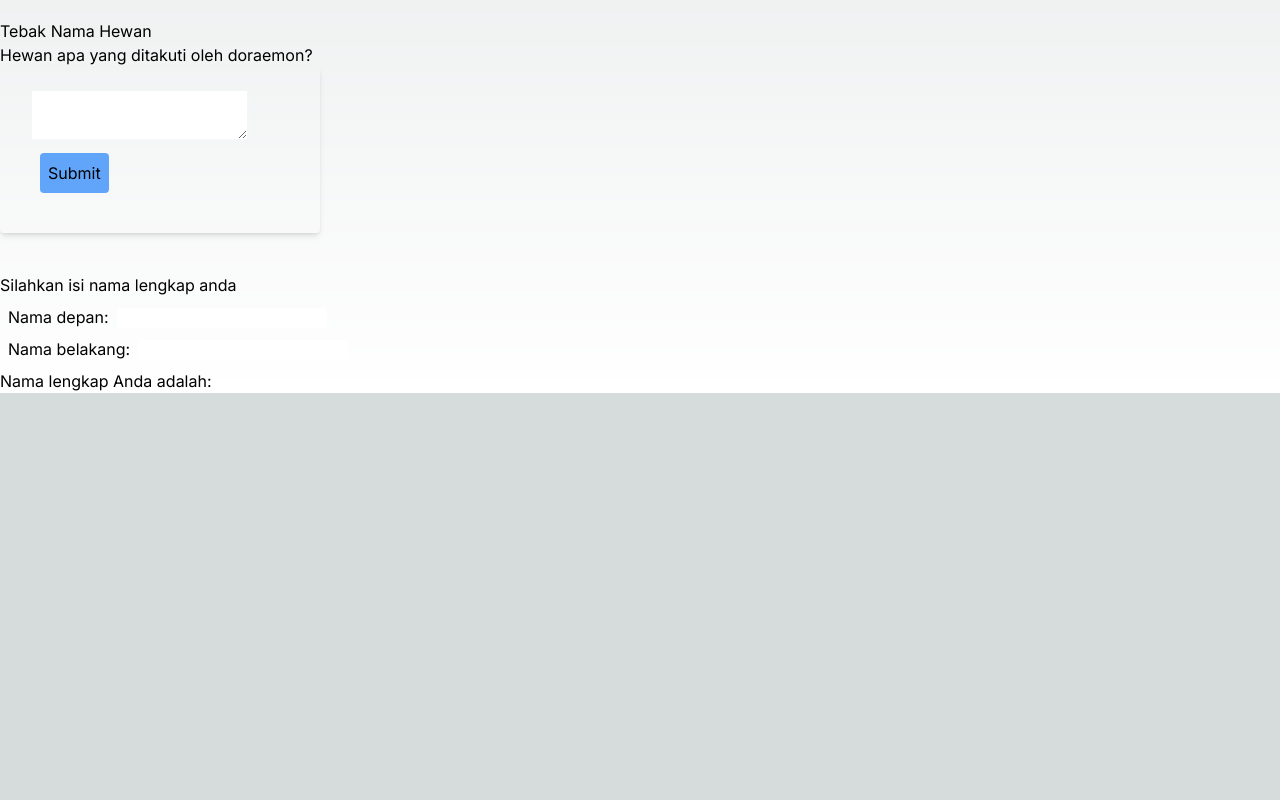
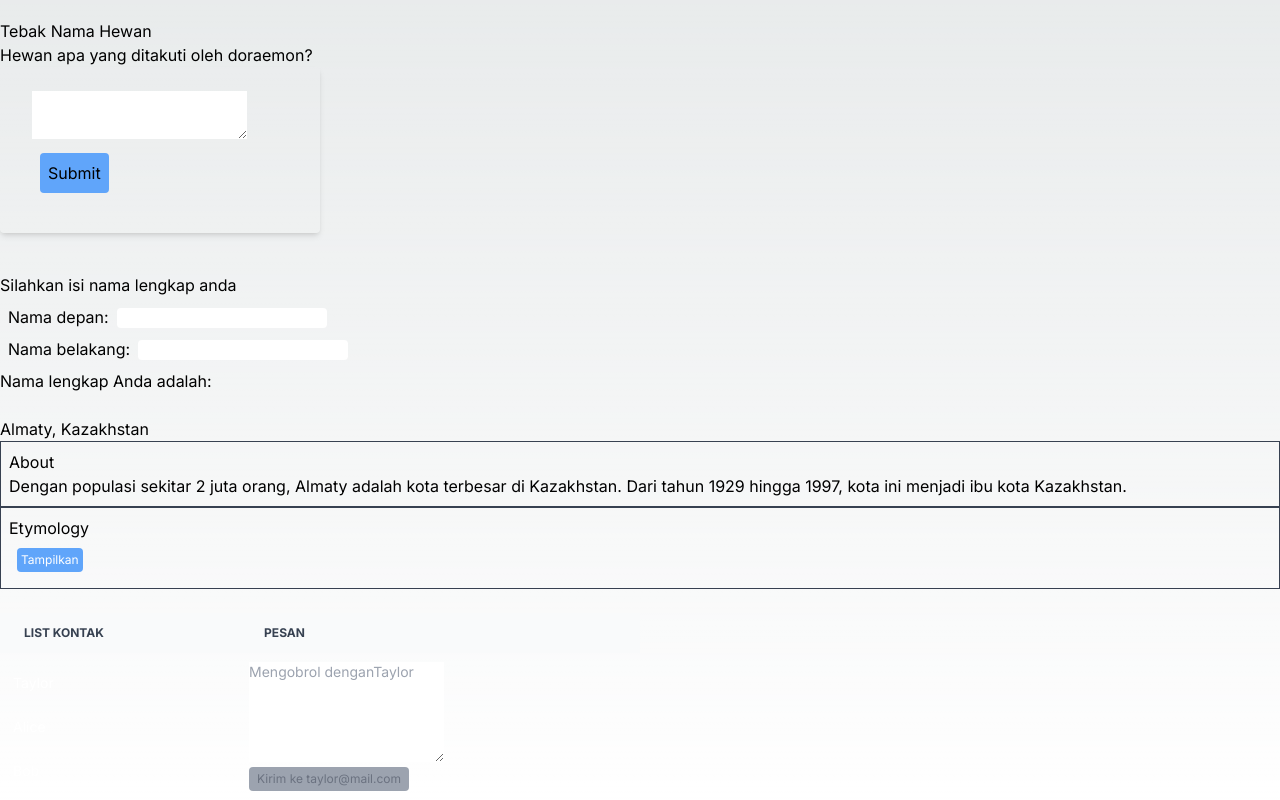
Before and after one commit to BntnggShll/PBF, a Next.js app in the folder pertemuan ke4/04-event-dan-state/: page / in a window 1280 px wide. Shown: the part 666-1466 px from the top of the page. Before the commit the page ends 1059 px from the top, so only its background shows below. Built offline with nearby package versions, Linux system fonts and the light colour scheme.

Commit message:
Praktikum 6

```diff
--- a/pertemuan ke4/04-event-dan-state/src/app/page.tsx
+++ b/pertemuan ke4/04-event-dan-state/src/app/page.tsx
@@ -1,5 +1,7 @@
 "use client";
+import Accordion from "@/components/accordion";
 import Tombol_1, { Tombol_2, Tombol_3 } from "@/components/button";
+import Messenger from "@/components/chat";
 import Form, { Form_2 } from "@/components/form";
 import Gallery from "@/components/gallery";
 
@@ -27,6 +29,10 @@
       <Form />
       <br></br>
       <Form_2 />
+      <br></br>
+      <Accordion />
+      <br></br>
+      <Messenger />
     </>
   );
 }
--- /dev/null
+++ b/pertemuan ke4/04-event-dan-state/src/components/accordion.tsx
@@ -0,0 +1,42 @@
+import { useState } from "react";
+
+export default function Accordion() {
+  const [activeIndex, setActiveIndex] = useState(0);
+  return (
+    <>
+      <h2>Almaty, Kazakhstan</h2>
+      <Panel
+        title="About"
+        isActive={activeIndex === 0}
+        onShow={() => setActiveIndex(0)}
+      >
+        Dengan populasi sekitar 2 juta orang, Almaty adalah kota terbesar di
+        Kazakhstan. Dari tahun 1929 hingga 1997, kota ini menjadi ibu kota
+        Kazakhstan.
+      </Panel>
+      <Panel
+      title="Etymology"
+      isActive={activeIndex === 1}
+      onShow={() => setActiveIndex(1)}
+      >
+        Nama "Almaty" berasal dari kata <span lang="kk-KZ">алма</span>, dalam
+        bahasa Kazakh yang berarti "apel" dan sering diterjemahkan sebagai
+        "penuh dengan apel". Sebenarnya, wilayah sekitar Almaty dipercaya
+        sebagai asal usul apel, dan <i lang="la">Malus sieversii</i> liar
+        dianggap sebagai kandidat yang mungkin menjadi nenek moyang apel
+        domestik modern.
+      </Panel>
+    </>
+  );
+}
+function Panel({ title, children, isActive, onShow }) {
+  return (
+    <section className="panel border border-gray-700 p-2">
+      <h3>{title}</h3>
+      {isActive ? (<p>{children}</p>) : ( <button className="bg-blue-400 text-xs text-white p-1 rounded m-2" onClick={onShow}>
+          Tampilkan
+        </button>
+      )}
+    </section>
+  );
+}
--- /dev/null
+++ b/pertemuan ke4/04-event-dan-state/src/components/chat.tsx
@@ -0,0 +1,79 @@
+import { useState } from "react";
+const contacts = [
+  { name: "Taylor", email: "taylor@mail.com" },
+  { name: "Alice", email: "alice@mail.com" },
+  { name: "Bob", email: "bob@mail.com" },
+];
+
+export function ContactList({ selectedContact, contacts, onSelect }) {
+  return (
+    <section className="contact-list">
+      <ul className="w-full">
+        {contacts.map((contact) => (
+          <li key={contact.email}>
+            <button
+              className="text-xsbg-blue-400 rounded p-1 m-2 text-white"
+              onClick={() => {
+                onSelect(contact);
+              }}
+            >
+              {contact.name}
+            </button>
+          </li>
+        ))}
+      </ul>
+    </section>
+  );
+}
+
+export function Chat({ contact }) {
+  const [text, setText] = useState("");
+  return (
+    <section className="chat m-2">
+      <textarea
+        rows={5}
+        value={text}
+        placeholder={"Mengobrol dengan" + contact.name}
+        onChange={(e) => setText(e.target.value)}
+      />
+      <br />
+      <button className="text-xs bg-gray-400 rounded px-2 py-1 m-2text-blue-800">
+        Kirim ke {contact.email}
+      </button>
+    </section>
+  );
+}
+
+export default function Messenger() {
+  const [to, setTo] = useState(contacts[0]);
+  return (
+    <div>
+      <table className="w-1/2 text-sm text-left text-gray-500 dark:text-gray-400">
+        <thead className="text-xs text-gray-700 uppercase bg-gray-50 dark:bg-gray-700 dark:text-gray-400">
+          <tr>
+            <th scope="col" className="px-6 py-3">
+              List Kontak
+            </th>
+            <th scope="col" className="px-6 py-3">
+              Pesan
+            </th>
+          </tr>
+        </thead>
+        <tbody>
+          <tr>
+            <td>
+              <ContactList
+                contacts={contacts}
+                selectedContact={to}
+                onSelect={(contact) => setTo(contact)}
+              />
+            </td>
+            <td>
+              <Chat key={to.email} contact={to} />
+            </td>
+          </tr>
+        </tbody>
+      </table>
+    </div>
+  );
+}
```
Also changed, not shown: 1 other file (tests, documents, lock files or other folders).
